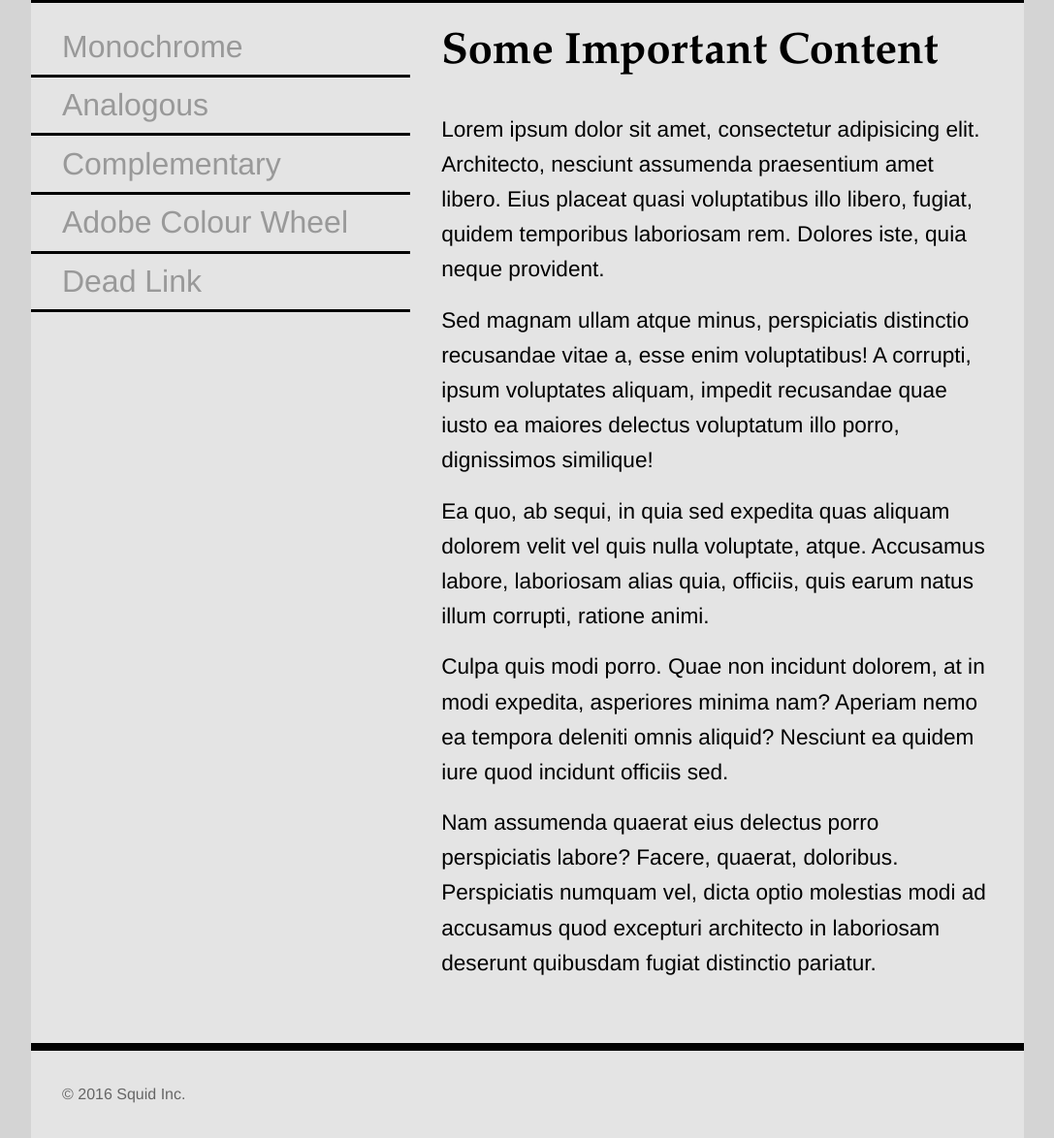
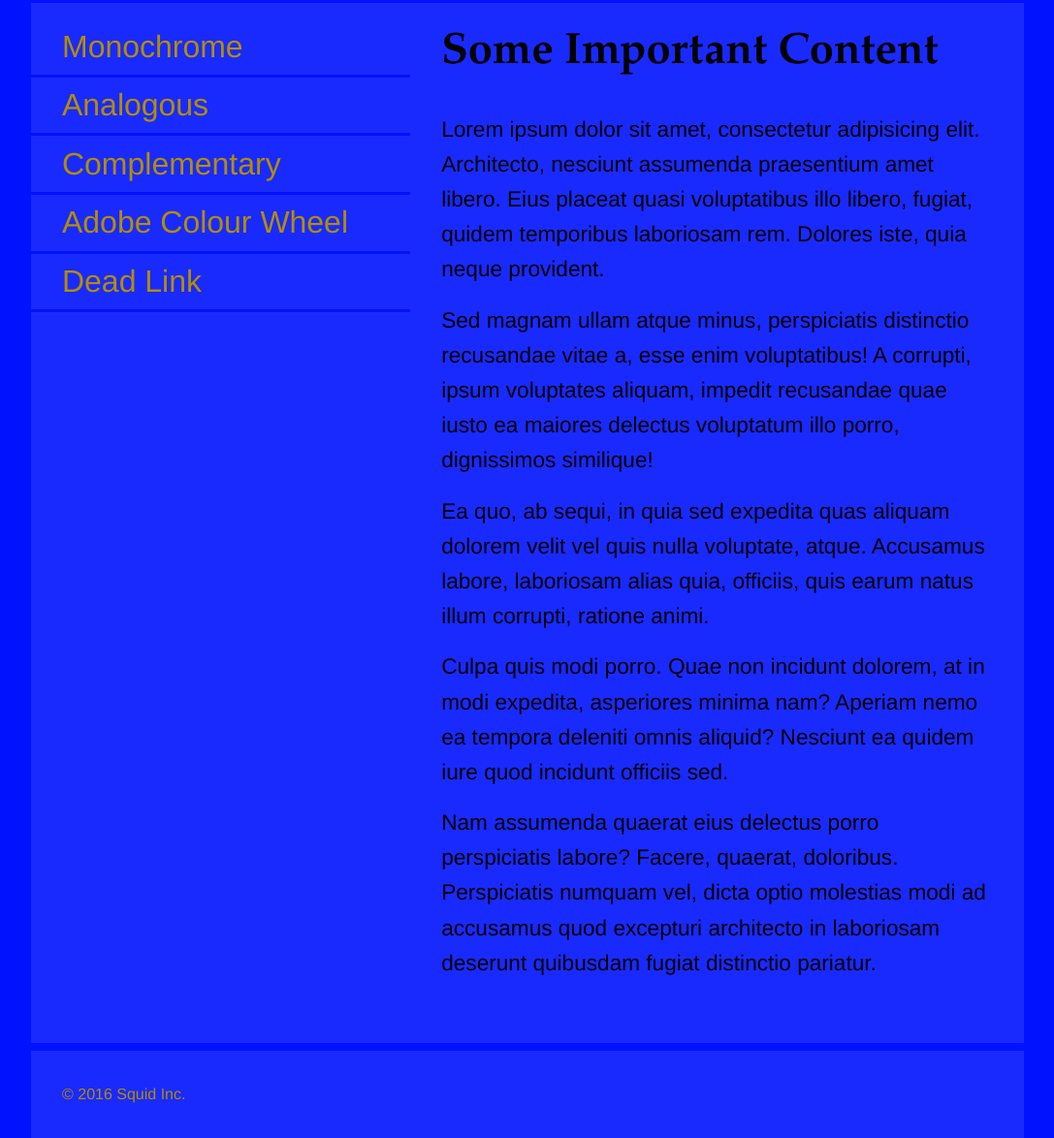
Before and after one commit to jakewagnr/colours, a plain HTML site: page complementary.html in a window 1280 px wide. Shown: the part 147-1321 px from the top of the page at 97% size, without its empty margins (96-1183 px from the left). Drawn offline with Linux system fonts and the light colour scheme.

Commit message:
colours updated

```diff
--- a/complementary.html
+++ b/complementary.html
@@ -28,7 +28,7 @@
 
         html,
         body {
-            background-color: #d4d4d4;
+            background-color: #0012FF;
         }
 
         h1 {
@@ -55,14 +55,14 @@
         nav li>a {
             display: block;
             text-decoration: none;
-            border-bottom: 0.2rem solid black;
+            border-bottom: 0.2rem solid #0012FF;
             padding: 0.2rem 2rem;
-            color: #999;
+            color: #B28D00;
         }
 
         nav li>a:hover,
         nav li>a:active {
-            color: #222;
+            color: #FFCA00;
         }
 
         p {
@@ -78,12 +78,12 @@
             width: 80%;
             max-width: 1200px;
             margin: 0 auto;
-            background-color: #e4e4e4;
+            background-color: #192AFF;
         }
 
         header {
             width: 100%;
-            border-bottom: 1rem solid black;
+            border-bottom: 1rem solid #0012FF;
         }
 
         nav {
@@ -99,13 +99,13 @@
         footer {
             clear: both;
             width: 100%;
-            border-top: 0.5rem solid black;
+            border-top: 0.5rem solid #0012FF;
         }
 
         footer p {
             font-size: 1rem;
             padding: 2rem;
-            color: #666;
+            color: #B28D00;
         }
     </style>
 </head>
@@ -117,8 +117,8 @@
         <nav>
             <ul>
                 <li><a href="https://jakewagnr.github.io/colours/">Monochrome</a></li>
-                <li><a href="https://jakewagnr.github.io/colours/Analogous.html">Analogous</a></li>
-                <li><a href="https://jakewagnr.github.io/colours/Complementary.html">Complementary</a></li>
+                <li><a href="https://jakewagnr.github.io/colours/analogous.html">Analogous</a></li>
+                <li><a href="https://jakewagnr.github.io/colours/complementary.html">Complementary</a></li>
                 <li><a href="https://color.adobe.com/">Adobe Colour Wheel</a></li>
                 <li><a href="#">Dead Link</a></li>
             </ul>
```
Also changed, not shown: analogous.html (+9 -9 lines), index.html (+10 -10 lines).
